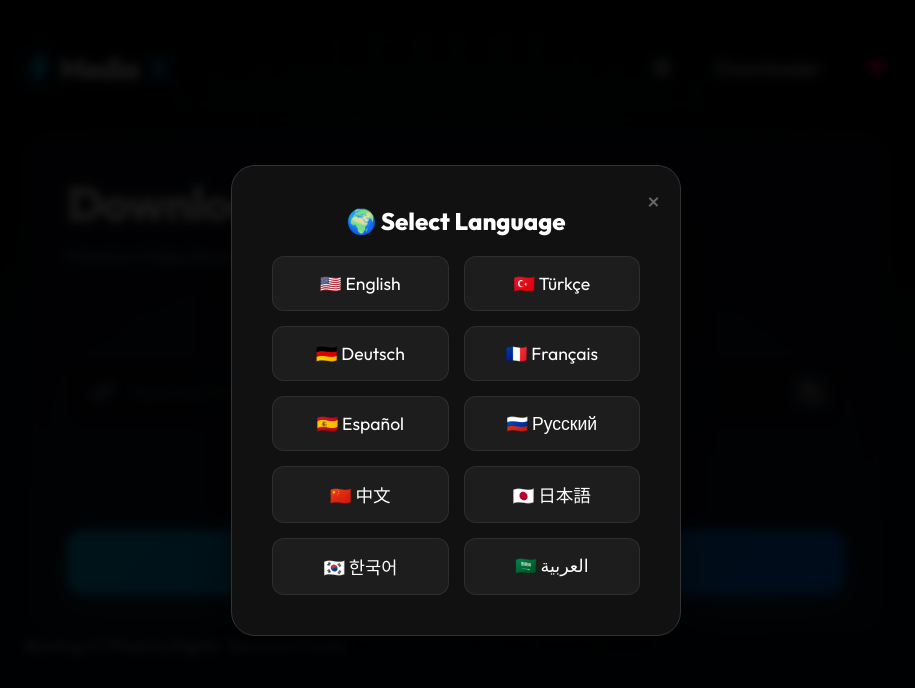
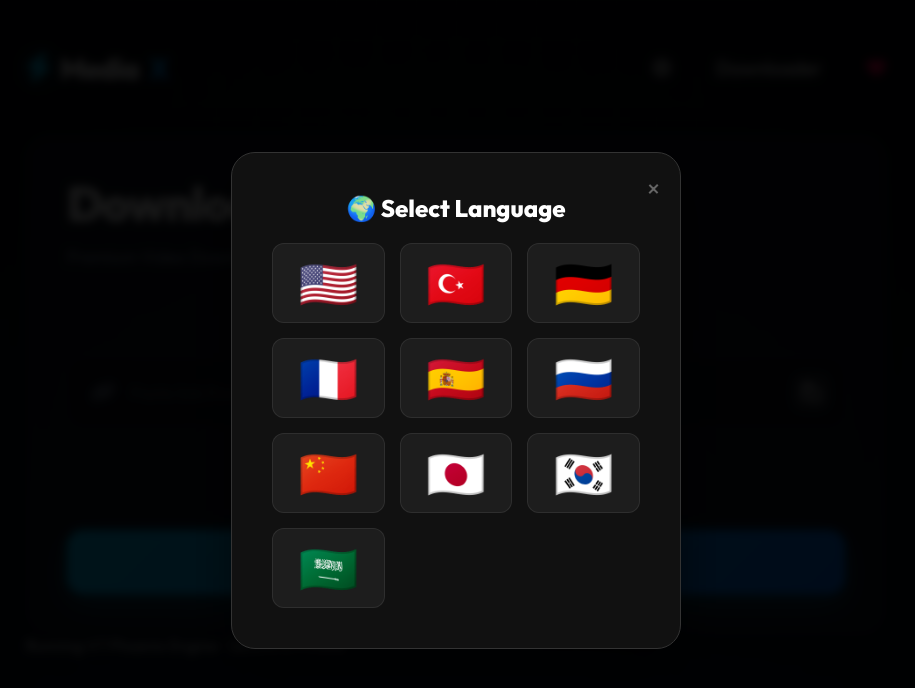
Before and after one commit to Vox1Nistaken/media-downloader, a website: page index.html in a window 1280 px wide. Both pictures are taken after a click on the link 845 px from the left and 68 px from the top of the page. Shown: the whole page, without its empty margins (184-1099 px from the left). Drawn offline with Linux system fonts and the light colour scheme.

Commit message:
UI: Update Language Modal to show only large flags

```diff
--- a/index.html
+++ b/index.html
@@ -130,16 +130,16 @@
                 onclick="document.getElementById('langModal').classList.remove('show')">&times;</span>
             <h2 style="margin-bottom: 20px;">🌍 Select Language</h2>
             <div class="lang-grid">
-                <div class="lang-option" onclick="changeLanguage('en')">🇺🇸 English</div>
-                <div class="lang-option" onclick="changeLanguage('tr')">🇹🇷 Türkçe</div>
-                <div class="lang-option" onclick="changeLanguage('de')">🇩🇪 Deutsch</div>
-                <div class="lang-option" onclick="changeLanguage('fr')">🇫🇷 Français</div>
-                <div class="lang-option" onclick="changeLanguage('es')">🇪🇸 Español</div>
-                <div class="lang-option" onclick="changeLanguage('ru')">🇷🇺 Русский</div>
-                <div class="lang-option" onclick="changeLanguage('zh')">🇨🇳 中文</div>
-                <div class="lang-option" onclick="changeLanguage('jp')">🇯🇵 日本語</div>
-                <div class="lang-option" onclick="changeLanguage('kr')">🇰🇷 한국어</div>
-                <div class="lang-option" onclick="changeLanguage('ar')">🇸🇦 العربية</div>
+                <div class="lang-option" onclick="changeLanguage('en')" title="English">🇺🇸</div>
+                <div class="lang-option" onclick="changeLanguage('tr')" title="Türkçe">🇹🇷</div>
+                <div class="lang-option" onclick="changeLanguage('de')" title="Deutsch">🇩🇪</div>
+                <div class="lang-option" onclick="changeLanguage('fr')" title="Français">🇫🇷</div>
+                <div class="lang-option" onclick="changeLanguage('es')" title="Español">🇪🇸</div>
+                <div class="lang-option" onclick="changeLanguage('ru')" title="Русский">🇷🇺</div>
+                <div class="lang-option" onclick="changeLanguage('zh')" title="中文">🇨🇳</div>
+                <div class="lang-option" onclick="changeLanguage('jp')" title="日本語">🇯🇵</div>
+                <div class="lang-option" onclick="changeLanguage('kr')" title="한국어">🇰🇷</div>
+                <div class="lang-option" onclick="changeLanguage('ar')" title="العربية">🇸🇦</div>
             </div>
         </div>
     </div>
--- a/style.css
+++ b/style.css
@@ -509,7 +509,8 @@ header nav a:hover {
 /* --- LANGUAGE MODAL GRID --- */
 .lang-grid {
     display: grid;
-    grid-template-columns: repeat(2, 1fr);
+    grid-template-columns: repeat(3, 1fr);
+    /* 3 Columns for compact grid */
     gap: 15px;
 }
 
@@ -521,13 +522,18 @@ header nav a:hover {
     cursor: pointer;
     transition: 0.3s;
     text-align: center;
-    font-size: 1.1rem;
+    font-size: 3rem;
+    /* Large Flags */
+    display: flex;
+    justify-content: center;
+    align-items: center;
+    height: 80px;
 }
 
 .lang-option:hover {
-    background: rgba(0, 198, 255, 0.2);
-    border-color: #00C6FF;
-    transform: scale(1.05);
+    background: rgba(255, 255, 255, 0.1);
+    transform: scale(1.1);
+    border-color: rgba(255, 255, 255, 0.3);
 }
 
 /* --- MODALS --- */
```
